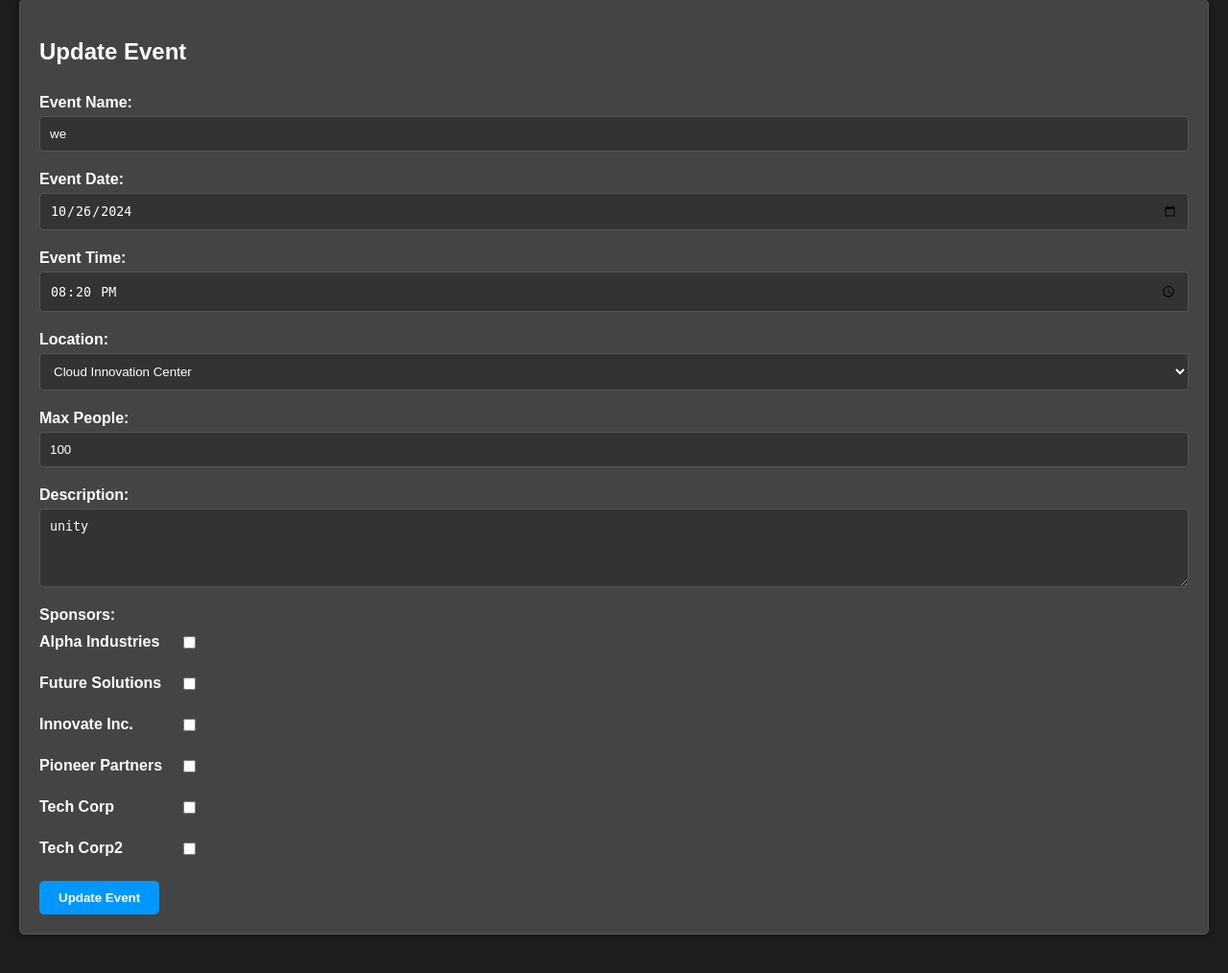
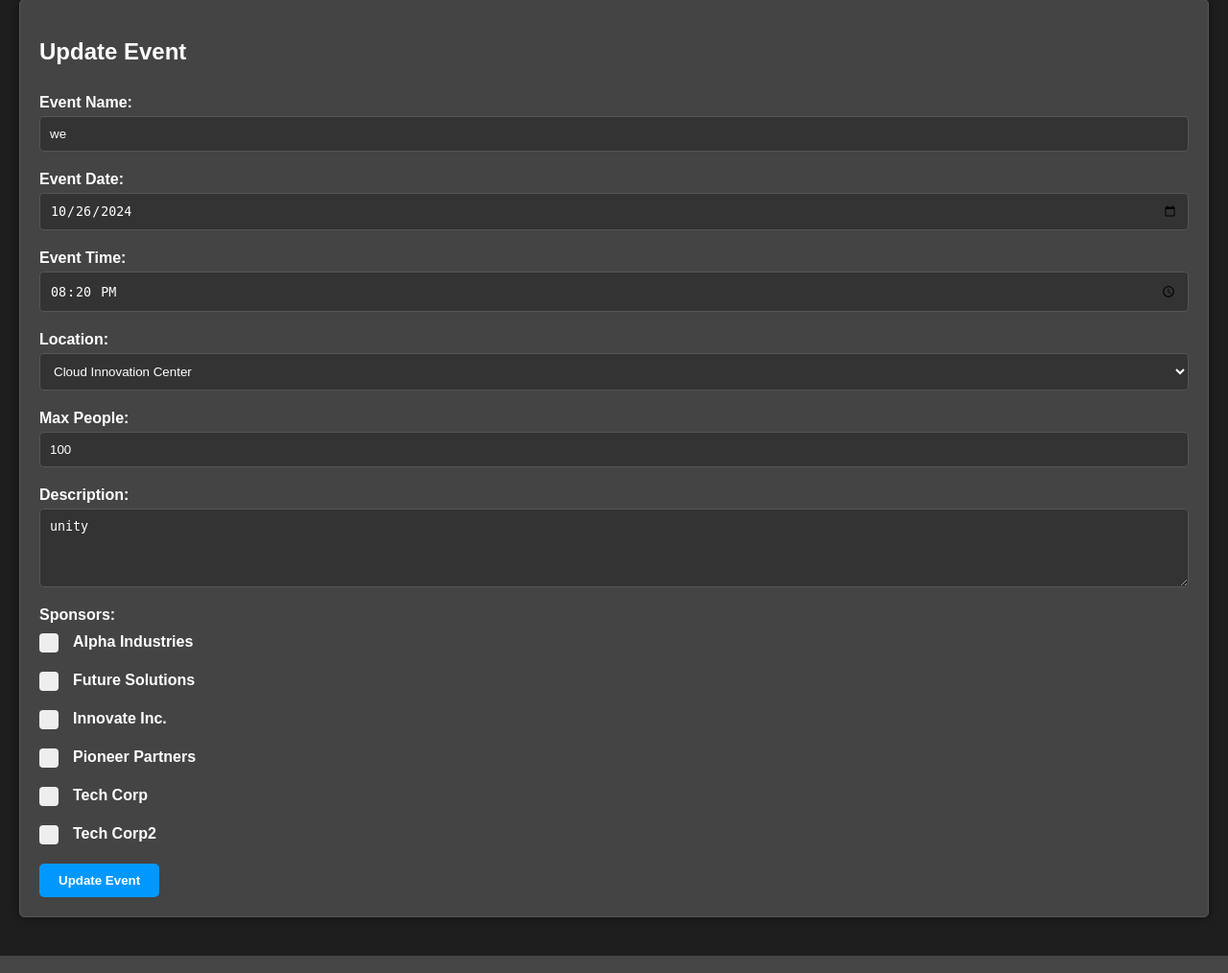
Before and after one commit to Overgodev/EventSynergy, a PHP site: page /admin/edit_event.php?id=17 in a window 1280 px wide. Shown: the part 136-1150 px from the top of the page at 96% size. Run offline with PHP 8.4, Linux system fonts and the light colour scheme; a user stored in the database is signed in; data comes from the database, SQL or seed files in the repository; data that the repository does not hold is empty.

Commit message:
change style of the check box

```diff
--- a/admin/edit_event.php
+++ b/admin/edit_event.php
@@ -122,7 +122,6 @@ $conn->close();
             text-decoration: underline;
         }
 
-
         /* Container and Form Styles */
         .container {
             padding: 20px;
@@ -140,57 +139,83 @@ $conn->close();
             margin-top: 10px;
             font-weight: bold;
             color: #ffffff;
-            width: 150px; /* Set a consistent width */
-            margin-bottom: 0; /* Remove margin for better alignment */
-
-        /* Container styling */
-        }form {
+        }
+        form {
             display: flex;
             flex-direction: column;
             align-items: flex-start;
-            margin: 0 auto; /* Center form on page */
+            margin: 0 auto;
         }
-
         form > div {
             display: flex;
-            flex-direction: row-reverse;
-            align-items: center;
+            flex-direction: column;
             width: 100%;
             margin-bottom: 15px;
-            justify-content: flex-end;
         }
-
-
-
-        /* Input, textarea, and select styling */
         input[type="text"],
         input[type="date"],
         input[type="time"],
         input[type="number"],
         textarea,
         select {
-            flex: 1; /* Allow inputs to take available space */
             padding: 10px;
             border: 1px solid #555555;
             border-radius: 4px;
             background-color: #333333;
             color: #ffffff;
-            box-sizing: border-box; /* Ensures padding doesn't exceed container */
+            box-sizing: border-box;
+            width: 100%;
         }
 
-        input[type="checkbox"] {
-            width: auto;
-            margin-right: 10px;
+        /* Custom Checkbox Styles */
+        .checkbox-container {
+            display: block;
+            position: relative;
+            padding-left: 35px;
+            margin-bottom: 12px;
             cursor: pointer;
-            padding: 10px;
-            margin: 10px 0 0px;
-            border-radius: 5px;
-            border: 1px solid #555555;;
+            font-size: 16px;
+            user-select: none;
+            color: white;
+        }
+        .checkbox-container input {
+            position: absolute;
+            opacity: 0;
+            cursor: pointer;
+        }
+        .checkmark {
+            position: absolute;
+            top: 0;
+            left: 0;
+            height: 20px;
+            width: 20px;
+            background-color: #eee;
+            border-radius: 4px;
+        }
+        .checkbox-container:hover input ~ .checkmark {
+            background-color: #ccc;
+        }
+        .checkbox-container input:checked ~ .checkmark {
+            background-color: #2196F3;
+        }
+        .checkmark:after {
+            content: "";
+            position: absolute;
+            display: none;
+        }
+        .checkbox-container input:checked ~ .checkmark:after {
+            display: block;
+        }
+        .checkbox-container .checkmark:after {
+            left: 7px;
+            top: 3px;
+            width: 5px;
+            height: 10px;
+            border: solid white;
+            border-width: 0 2px 2px 0;
+            transform: rotate(45deg);
         }
 
-
-
-        /* Button Styling */
         button {
             padding: 10px 20px;
             background-color: #0098ff;
@@ -256,10 +281,10 @@ $conn->close();
                 <label for="sponsor_id">Sponsors:</label>
                 <?php if ($sponsors->num_rows > 0): ?>
                     <?php while ($sponsor = $sponsors->fetch_assoc()): ?>
-                        <div>
+                        <label class="checkbox-container"><?php echo htmlspecialchars($sponsor['sponsor_name']); ?>
                             <input type="checkbox" id="sponsor_<?php echo $sponsor['sponsor_id']; ?>" name="sponsor_id[]" value="<?php echo $sponsor['sponsor_id']; ?>" <?php echo in_array($sponsor['sponsor_id'], $event['sponsors']) ? 'checked' : ''; ?>>
-                            <label for="sponsor_<?php echo $sponsor['sponsor_id']; ?>"><?php echo htmlspecialchars($sponsor['sponsor_name']); ?></label>
-                        </div>
+                            <span class="checkmark"></span>
+                        </label>
                     <?php endwhile; ?>
                 <?php endif; ?>
 
```
